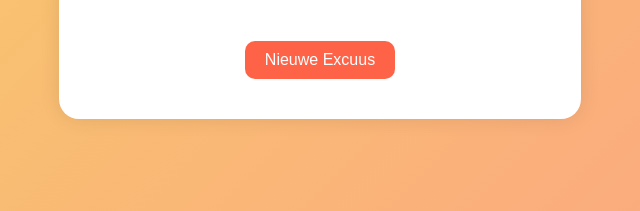
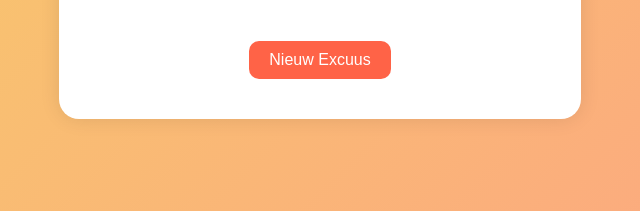
Before and after one commit to welkexcuusheefttjeerdvanavond/welkexcuusheefttjeerdvanavond.github.io, a plain HTML site: page index.html in a window 1280 px wide. Shown: the part 417-628 px from the top of the page, 320-960 px from the left. Drawn offline with Linux system fonts and the light colour scheme.

Commit message:
Update index.html

```diff
--- a/index.html
+++ b/index.html
@@ -3,7 +3,7 @@
 <head>
     <meta charset="UTF-8">
     <meta name="viewport" content="width=device-width, initial-scale=1.0">
-    <title>Willekeurige Tjeerd Excuus Generator</title>
+    <title>Willekeurig Tjeerd Excuus Generator</title>
     <style>
         body {
             font-family: 'Comic Sans MS', cursive, sans-serif;
@@ -53,7 +53,7 @@
     <div class="container">
         <h1>Willekeurige Excuus voor Tjeerd</h1>
         <p id="excuse"></p>
-        <button class="btn" onclick="generateExcuse()">Nieuwe Excuus</button>
+        <button class="btn" onclick="generateExcuse()">Nieuw Excuus</button>
     </div>
 
 
```
